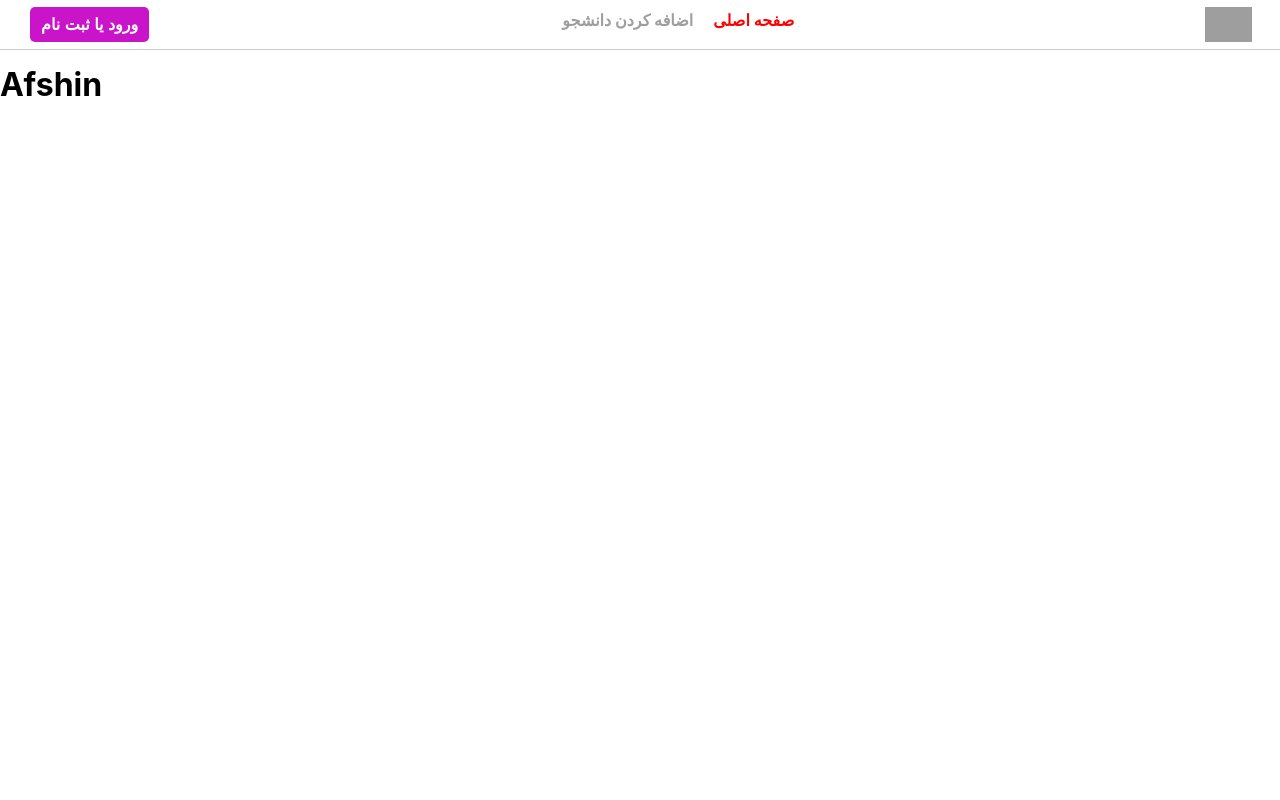
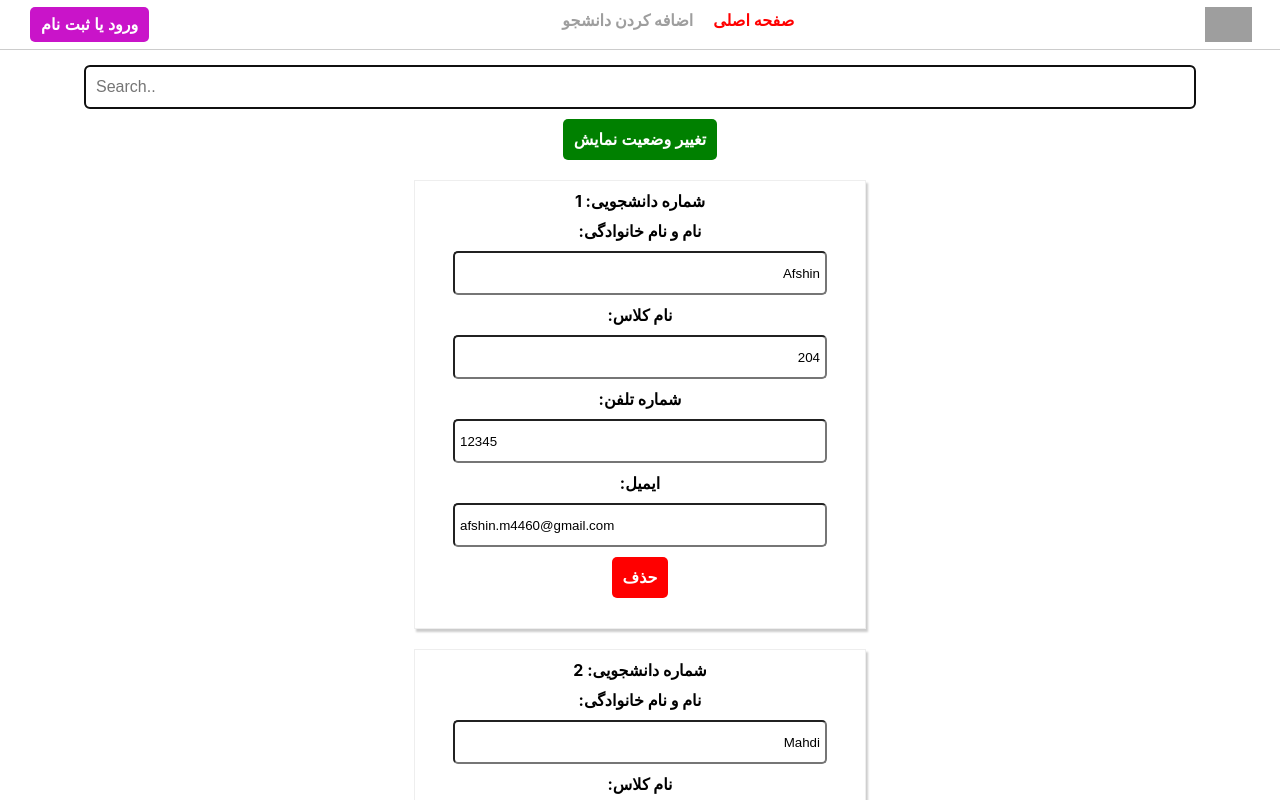
Before and after one commit to afshin4460/reactapp.ir_part5, a React (Create React App) app: page / in a window 1280 px wide. Shown: the top 800 px of the page. Built offline with nearby package versions, Linux system fonts and the light colour scheme; grey boxes are pictures that could not be loaded; the HTML template or start-up script is replaced by a standard one.

Commit message:
add Home page

```diff
--- a/src/App.css
+++ b/src/App.css
@@ -1,11 +1,3 @@
 .App {
     text-align: center;
 }
-input[placeholder='Search..'] {
-    width: 85%;
-    height: 20px;
-    padding: 10px;
-    border-radius: 5px;
-    margin-top: 65px;
-    font-size: inherit;
-}
--- a/src/App.jsx
+++ b/src/App.jsx
@@ -1,15 +1,20 @@
 import React from 'react';
+import './App.css';
 import { BrowserRouter, Routes, Route } from 'react-router-dom';
 import Toolbar from './containers/header/toolbar/toolbar';
+import HomePage from './pages/HomePage';
 
 function App() {
     return (
         <BrowserRouter>
-            <Toolbar />
-            <Routes>
-                <Route path='/' element={<h1 style={{marginTop:'65px'}}>Afshin</h1>} />
-                <Route path='/add-student' element={<h1 style={{marginTop:'65px'}}>Mafakheri</h1>} />
-            </Routes>
+            <div className="App">
+                <Toolbar />
+                <Routes>
+                    <Route path='/' element={<HomePage />} />
+                    <Route path='/add-student' element={<h1 style={{marginTop:'65px'}}>Mafakheri</h1>} />
+                </Routes>
+            </div>
+
         </BrowserRouter>
     );
 }
--- /dev/null
+++ b/src/pages/HomePage.css
@@ -0,0 +1,8 @@
+input[placeholder='Search..'] {
+    width: 85%;
+    height: 20px;
+    padding: 10px;
+    border-radius: 5px;
+    margin-top: 65px;
+    font-size: inherit;
+}
--- /dev/null
+++ b/src/pages/HomePage.jsx
@@ -0,0 +1,71 @@
+import React, {useState, useEffect, useRef} from 'react';
+import './HomePage.css';
+import Students from '../components/students/students';
+import Button from '../components/ui/button/button';
+
+function HomePage() {
+
+    const [studentsState, setStudents] = useState([
+        {id: 0, name: 'Afshin', classNumber: 204, phoneNumber: 12345, email: 'afshin.m4460@gmail.com'},
+        {id: 1, name: 'Mahdi', classNumber: 214, phoneNumber: 123456, email: 'afshin.m4460@gmail.com'},
+        {id: 2, name: 'Ali', classNumber: 224, phoneNumber: 1234567, email: 'afshin.m4460@gmail.com'},
+        {id: 3, name: 'Amir', classNumber: 234, phoneNumber: 12345678, email: 'afshin.m4460@gmail.com'}
+    ]);
+    const handleNameChange = (id, event) => {
+        const studentIndex = studentsState.findIndex((student) => {
+            return student.id === id;
+        });
+        const newStudent = {...studentsState[studentIndex]};
+        newStudent.name = event.target.vaule;
+        const newStudents = [...studentsState];
+        newStudents[studentIndex] = newStudent;
+        setStudents(newStudents);
+    };
+    const deleteStudent = (id) => {
+        const studentIndex = studentsState.findIndex((student) => {
+            return student.id === id;
+        });
+        const students = [...studentsState];
+        students.splice(studentIndex, 1);
+        setStudents(students);
+    };
+    const [toggle, setToggle] = useState(false);
+    const handleToggle = () => {
+        setToggle(!toggle);
+    };
+    const [searchBarValue, setSearchBarValue] = useState('');
+    const [arrayHolder, setArrayHolder] = useState([]);
+    useEffect(() => {
+        setArrayHolder(studentsState);
+        inputEl.current.focus();
+    }, []);
+    const searchFilterFunction = (event) => {
+        const itemData = arrayHolder.filter((item) => {
+            const itemData = item.name.toUpperCase();
+            const itemValue = event.target.value.toUpperCase();
+            return itemData.indexOf(itemValue) > -1;
+        });
+        setSearchBarValue(event.target.value);
+        setStudents(itemData);
+    };
+    const inputEl = useRef(null);
+    const executeScroll = () => {
+        window.scroll(0, inputEl.current.offsetTop);
+    };
+
+    return (
+        <>
+            <input type="text" placeholder='Search..' value={searchBarValue} onChange={searchFilterFunction} ref={inputEl} />
+            <Button btnType='success' clicked={handleToggle}>تغییر وضعیت نمایش</Button>
+            <Students
+                studentsList={studentsState}
+                nameChanged={handleNameChange}
+                deleted={deleteStudent}
+                toggle={toggle}
+            />
+            <Button btnType='danger' clicked={executeScroll}>Click To Scroll Top</Button>
+        </>
+    );
+}
+
+export default React.memo(HomePage);
```
